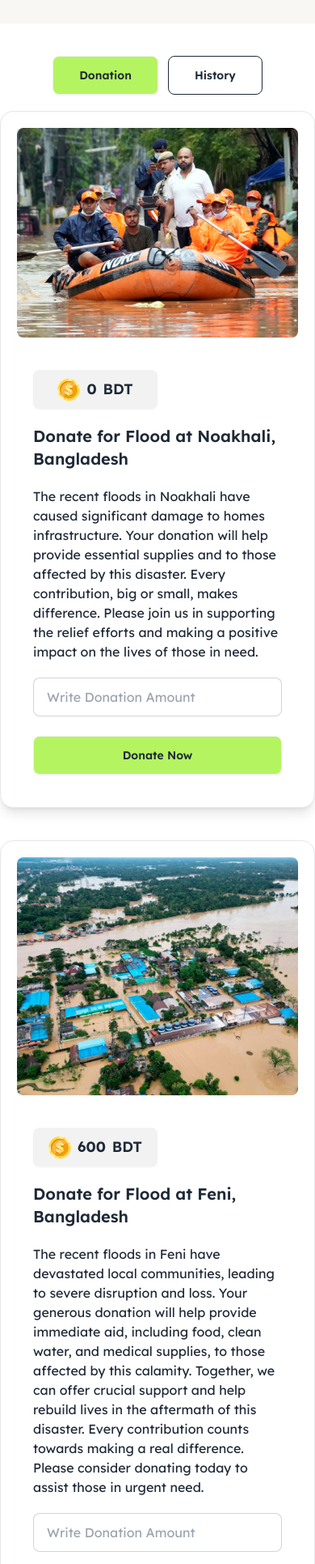
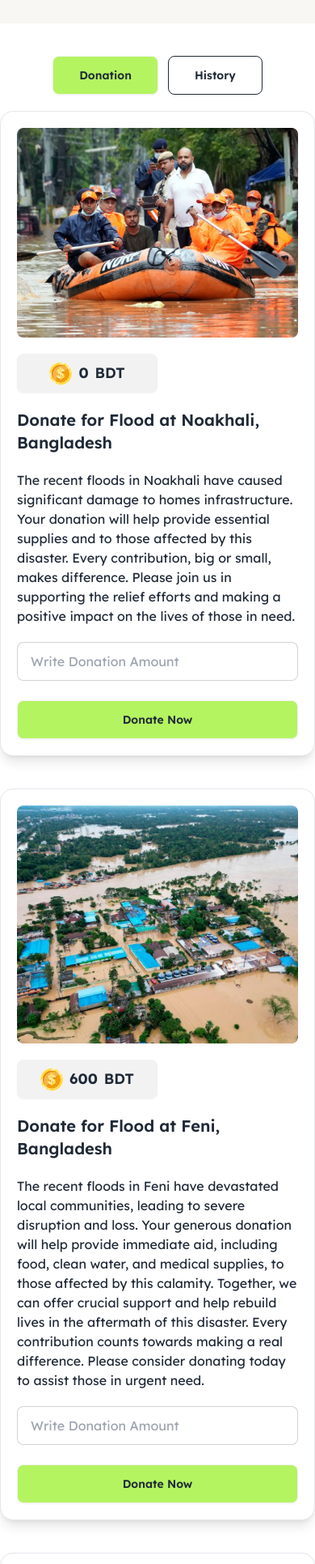
Before and after one commit to DevDolar/Donate-Bangladesh, a plain HTML site: page index.html in a window 390 px wide. Shown: the part 68-2000 px from the top of the page at 81% size. Drawn offline with nearby package versions, Linux system fonts and the light colour scheme.

Commit message:
final submit

```diff
--- a/index.html
+++ b/index.html
@@ -69,7 +69,7 @@
           <figure>
             <img class="w-full" src="assets/noakhali.png" alt="noakhali" />
           </figure>
-          <div class="flex flex-col gap-5 p-5">
+          <div class="flex flex-col gap-5 px-0 lg:p-5">
             <div class="btn flex-initial w-2/4 lg:w-1/4 gap-2">
               <img src="assets/coin.png" alt="" />
               <p id="donate-balance-noakhali" class="font-bold text-lg">0</p>
@@ -92,7 +92,7 @@
               <div class="form-control">
                 <input
                   id="donate-amount-noakhali"
-                  type="text"
+                  type="number"
                   autocomplete="off"
                   placeholder="Write Donation Amount"
                   class="input input-bordered"
@@ -114,7 +114,7 @@
           <figure>
             <img class="w-full" src="assets/feni.png" alt="Feni" />
           </figure>
-          <div class="flex flex-col gap-5 p-5">
+          <div class="flex flex-col gap-5 px-0 lg:p-5">
             <div class="btn flex-initial w-2/4 lg:w-1/4 gap-2">
               <img src="assets/coin.png" alt="" />
               <p id="donate-balance-feni" class="font-bold text-lg">600</p>
@@ -139,7 +139,7 @@
               <div class="form-control">
                 <input
                   id="donate-amount-feni"
-                  type="text"
+                  type="number"
                   autocomplete="off"
                   placeholder="Write Donation Amount"
                   class="input input-bordered"
@@ -163,7 +163,7 @@
               src="assets/quota-protest.png"
               alt="Quota Movement" />
           </figure>
-          <div class="flex flex-col gap-5 p-5">
+          <div class="flex flex-col gap-5 px-0 lg:p-5">
             <div class="btn flex-initial w-2/4 lg:w-1/4 gap-2">
               <img src="assets/coin.png" alt="" />
               <p id="donate-balance-quota" class="font-bold text-lg">2400</p>
@@ -189,7 +189,7 @@
               <div class="form-control">
                 <input
                   id="donate-amount-quota"
-                  type="text"
+                  type="number"
                   autocomplete="off"
                   placeholder="Write Donation Amount"
                   class="input input-bordered"
```
